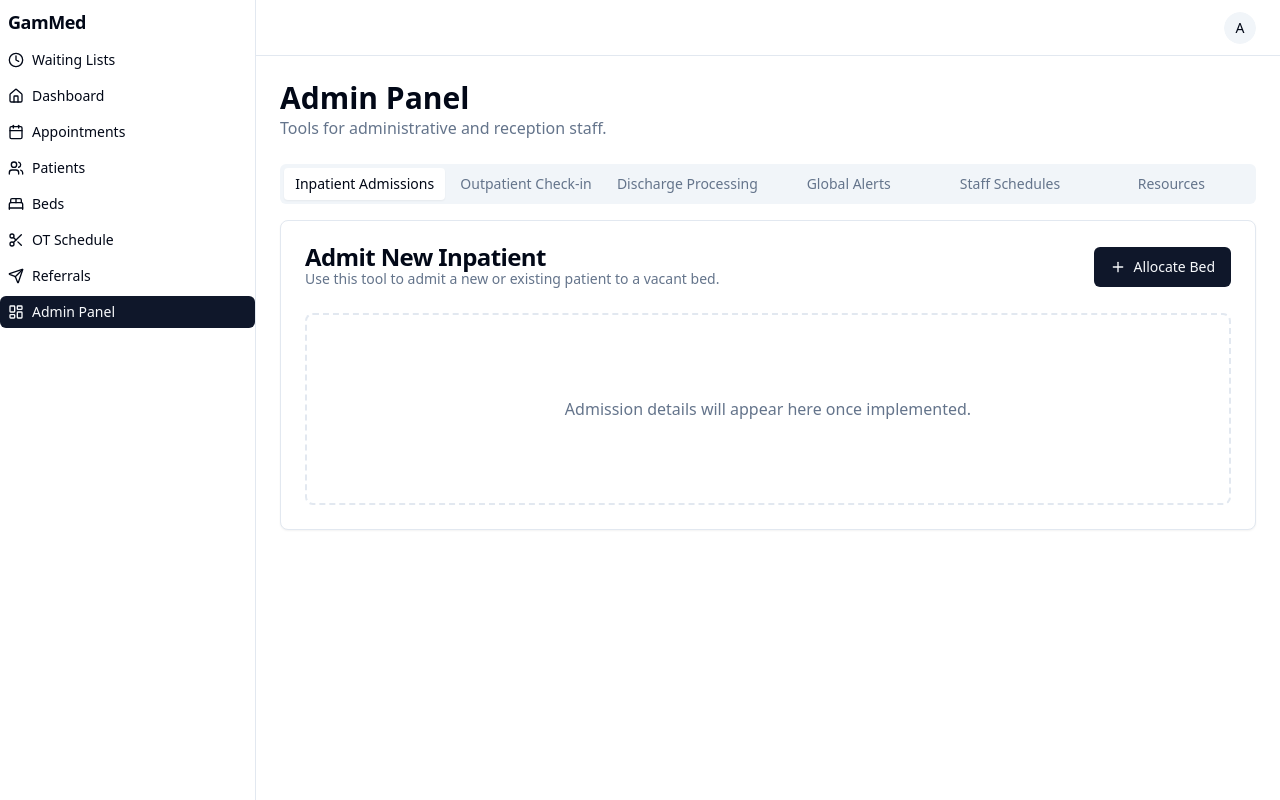
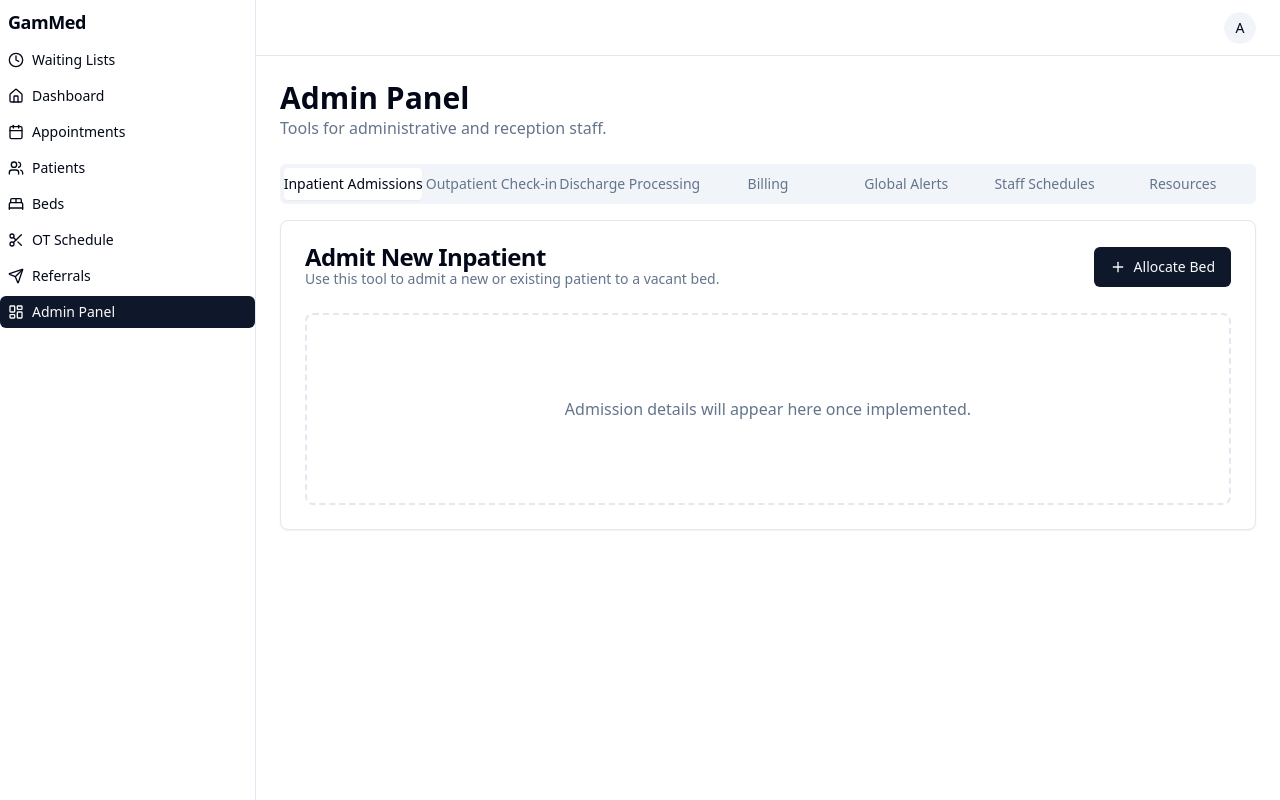
Before and after one commit to jgambrah/GAM_Med, a Next.js app: page /dashboard/admin in a window 1280 px wide. Built offline with nearby package versions, Linux system fonts and the light colour scheme.

Commit message:
Front-End UI Implementation Concepts 🖥️ The UI for this module will be

```diff
--- /dev/null
+++ b/src/app/dashboard/admin/components/billing-dashboard.tsx
@@ -0,0 +1,26 @@
+
+import {
+  Card,
+  CardContent,
+  CardDescription,
+  CardHeader,
+  CardTitle,
+} from '@/components/ui/card';
+
+export function BillingDashboard() {
+  return (
+    <Card>
+      <CardHeader>
+        <CardTitle>Billing & Financials</CardTitle>
+        <CardDescription>
+          A high-level overview of the hospital's financial status.
+        </CardDescription>
+      </CardHeader>
+      <CardContent>
+        <div className="flex flex-col items-center justify-center h-48 border-2 border-dashed rounded-lg">
+            <p className="text-muted-foreground">Financial dashboards and reports will be displayed here.</p>
+        </div>
+      </CardContent>
+    </Card>
+  );
+}
--- a/src/app/dashboard/admin/page.tsx
+++ b/src/app/dashboard/admin/page.tsx
@@ -14,6 +14,7 @@ import { OutpatientCheckinDashboard } from './components/outpatient-checkin-dash
 import { StaffScheduleDashboard } from './components/staff-schedule-dashboard';
 import Link from 'next/link';
 import { Button } from '@/components/ui/button';
+import { BillingDashboard } from './components/billing-dashboard';
 
 export default function AdminPage() {
   return (
@@ -26,10 +27,11 @@ export default function AdminPage() {
       </div>
 
       <Tabs defaultValue="inpatient-admissions">
-        <TabsList className="grid w-full grid-cols-6">
+        <TabsList className="grid w-full grid-cols-7">
           <TabsTrigger value="inpatient-admissions">Inpatient Admissions</TabsTrigger>
           <TabsTrigger value="outpatient-checkin">Outpatient Check-in</TabsTrigger>
           <TabsTrigger value="discharge-processing">Discharge Processing</TabsTrigger>
+          <TabsTrigger value="billing">Billing</TabsTrigger>
           <TabsTrigger value="global-alerts">Global Alerts</TabsTrigger>
           <TabsTrigger value="staff-schedules">Staff Schedules</TabsTrigger>
           <TabsTrigger value="resources">Resources</TabsTrigger>
@@ -42,6 +44,9 @@ export default function AdminPage() {
         </TabsContent>
         <TabsContent value="discharge-processing" className="mt-4">
             <DischargeDashboard />
+        </TabsContent>
+        <TabsContent value="billing" className="mt-4">
+            <BillingDashboard />
         </TabsContent>
          <TabsContent value="global-alerts" className="mt-4">
             <GlobalAlertsDashboard />
--- a/src/app/dashboard/patients/[patientId]/page.tsx
+++ b/src/app/dashboard/patients/[patientId]/page.tsx
@@ -1,4 +1,3 @@
-
 
 'use client';
 
```
